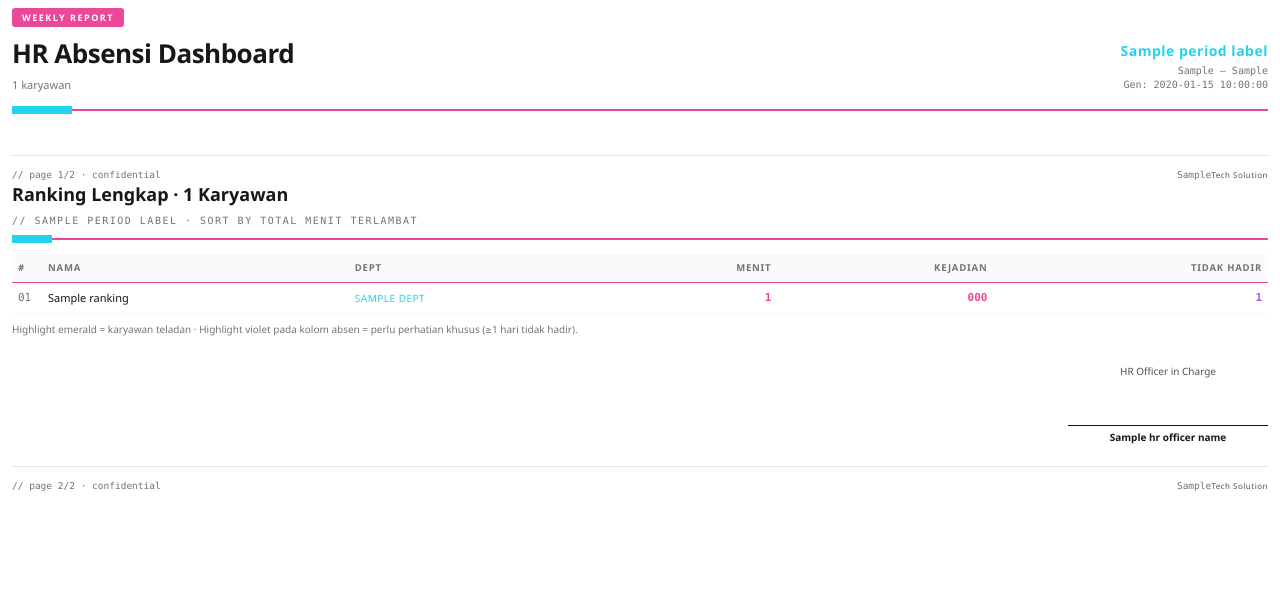
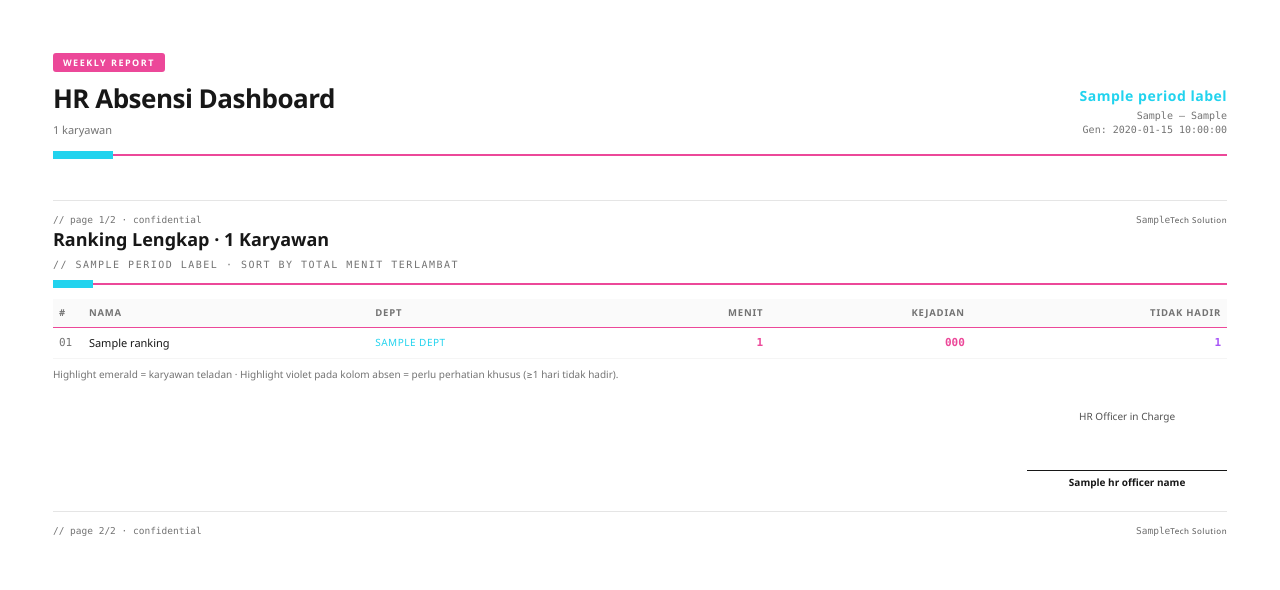
Before and after one commit to josambrosia/HR-APPS, a Python web app: template src/reports/templates/dashboard.html.j2 in a window 1280 px wide. Shown: the top 590 px of the page. Run offline with Jinja, Linux system fonts and the light colour scheme; the template is opened without the code that fills it: most values are stand-ins (such as "Sample title", 1, 10 or a date in 2020).

Commit message:
fix(report): drop @page margin so browser path footer is suppressed

```diff
--- a/src/reports/templates/dashboard.html.j2
+++ b/src/reports/templates/dashboard.html.j2
@@ -5,9 +5,9 @@
 <title>HR Dashboard · {{ period_label }}</title>
 <style>
   *{box-sizing:border-box;margin:0;padding:0}
-  @page{size:A4;margin:14mm}
+  @page{size:A4;margin:0}
   body{font-family:'Segoe UI','Inter',sans-serif;background:#fff;color:#171717;font-size:11px;line-height:1.45}
-  .doc{padding:8px 12px}
+  .doc{padding:14mm}
 
   /* Header */
   .b-head{display:flex;justify-content:space-between;align-items:flex-end;padding-bottom:16px;border-bottom:2px solid #ec4899;margin-bottom:22px;position:relative}
```
Also changed, not shown: tests/test_html_renderer.py (+16 -0 lines).
